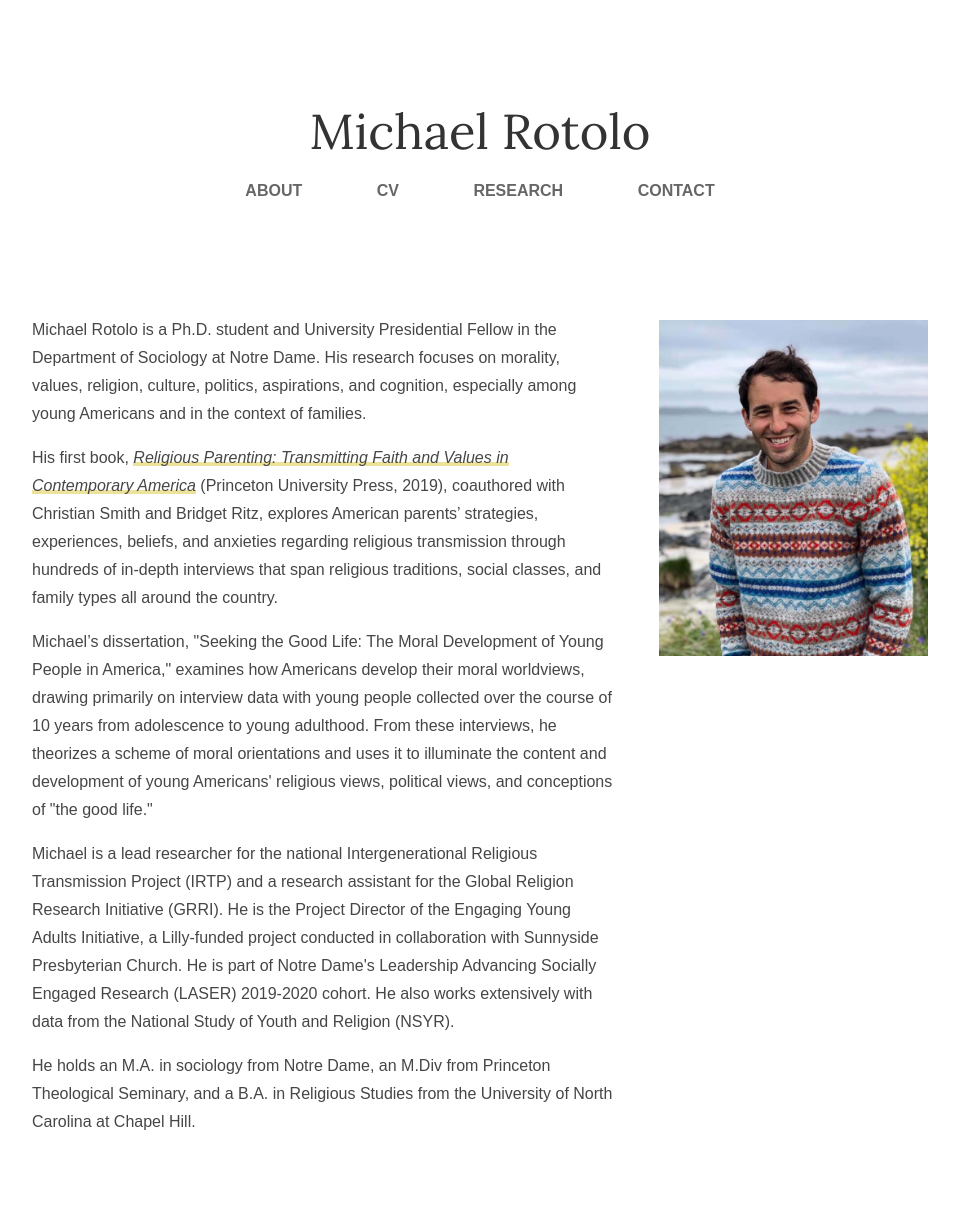
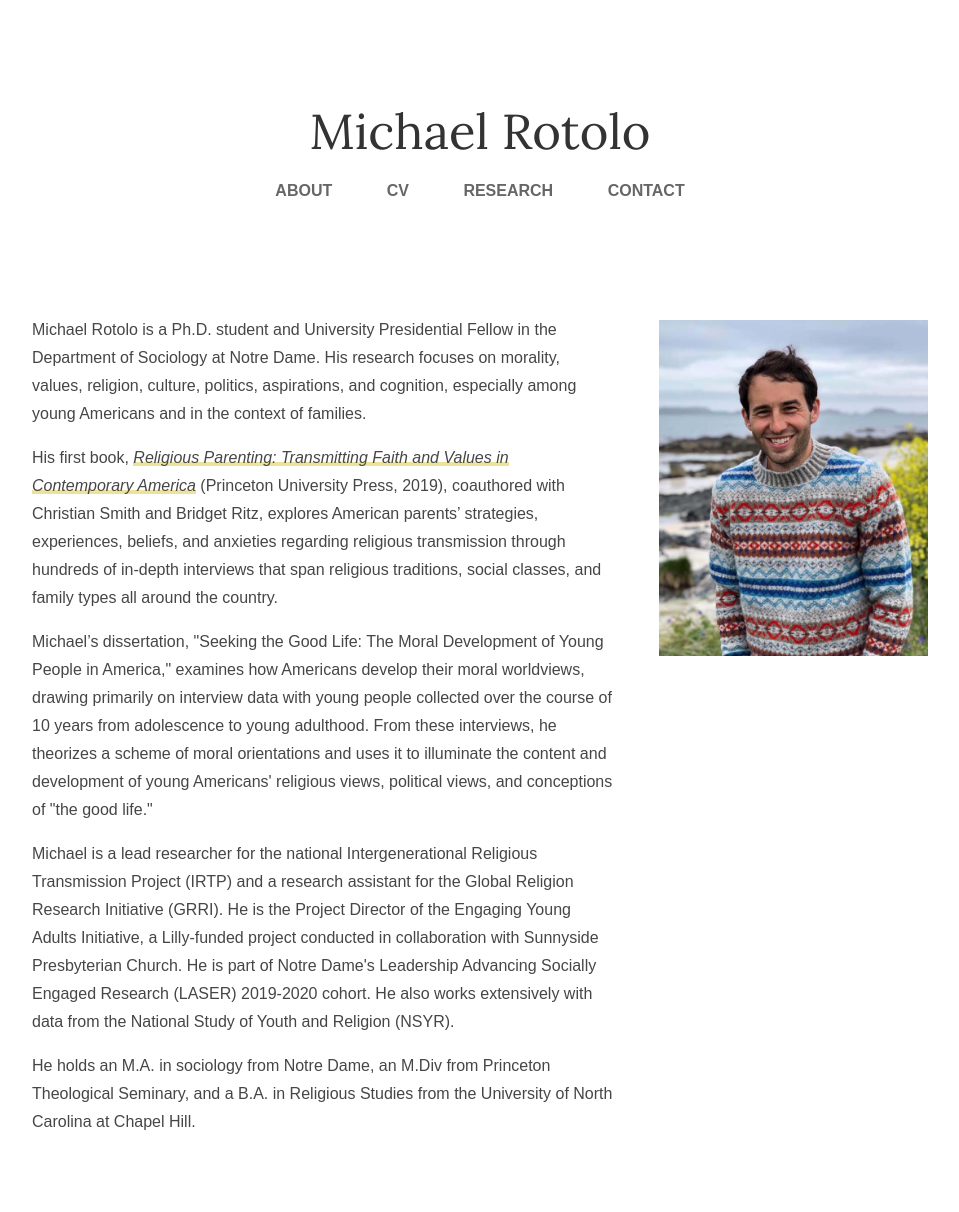
Before and after one commit to michaelrotolo/github.io, a Jekyll site: the page built from index.html, in a window 1280 px wide. Shown: the whole page, without its empty margins (160-1119 px from the left). Built offline with Jekyll 4.4.1, drawn with Linux system fonts in a browser that asks for light colours; some web fonts are replaced.

Commit message:
Update main.css

```diff
--- a/css/main.css
+++ b/css/main.css
@@ -41,7 +41,7 @@ nav ul {
 }
 nav ul li {
     display: inline;
-    margin: 0 20px;
+    margin: 0 10px;
 }
 a {
     text-decoration: none;
```
